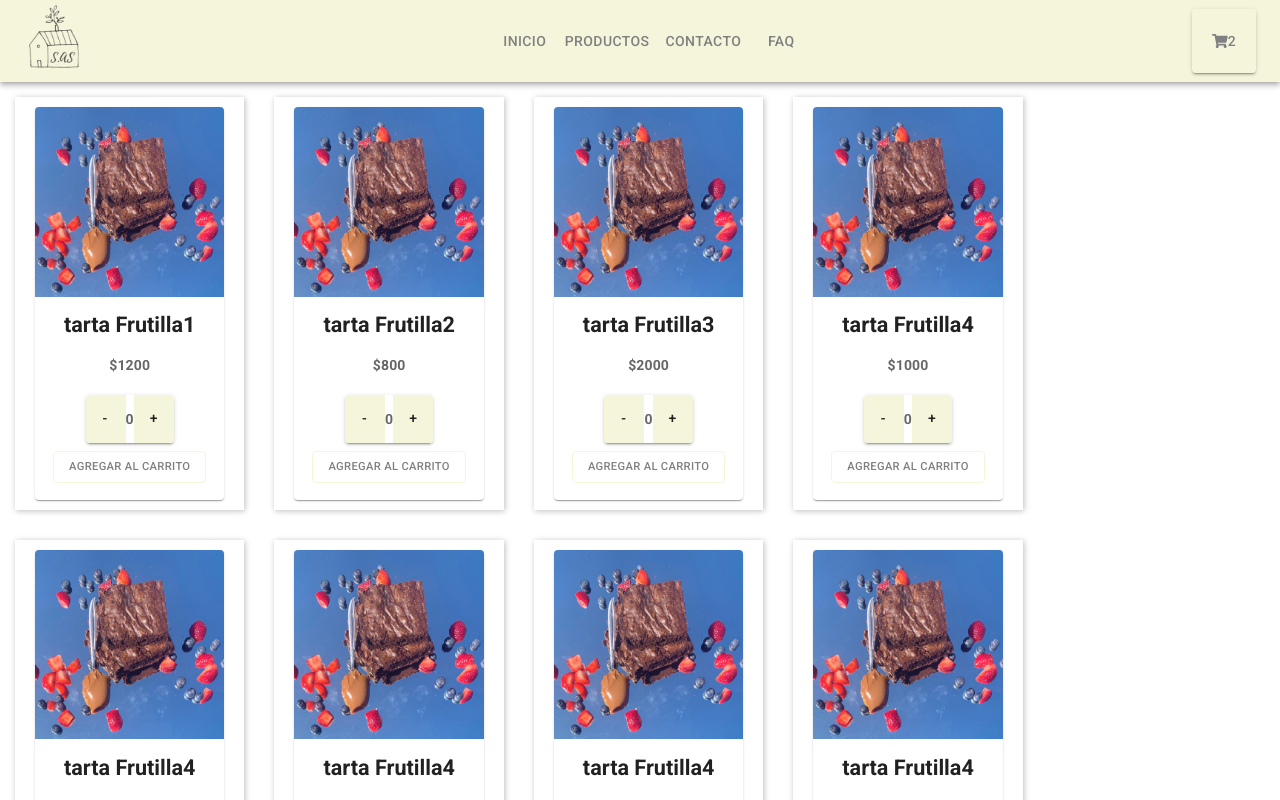
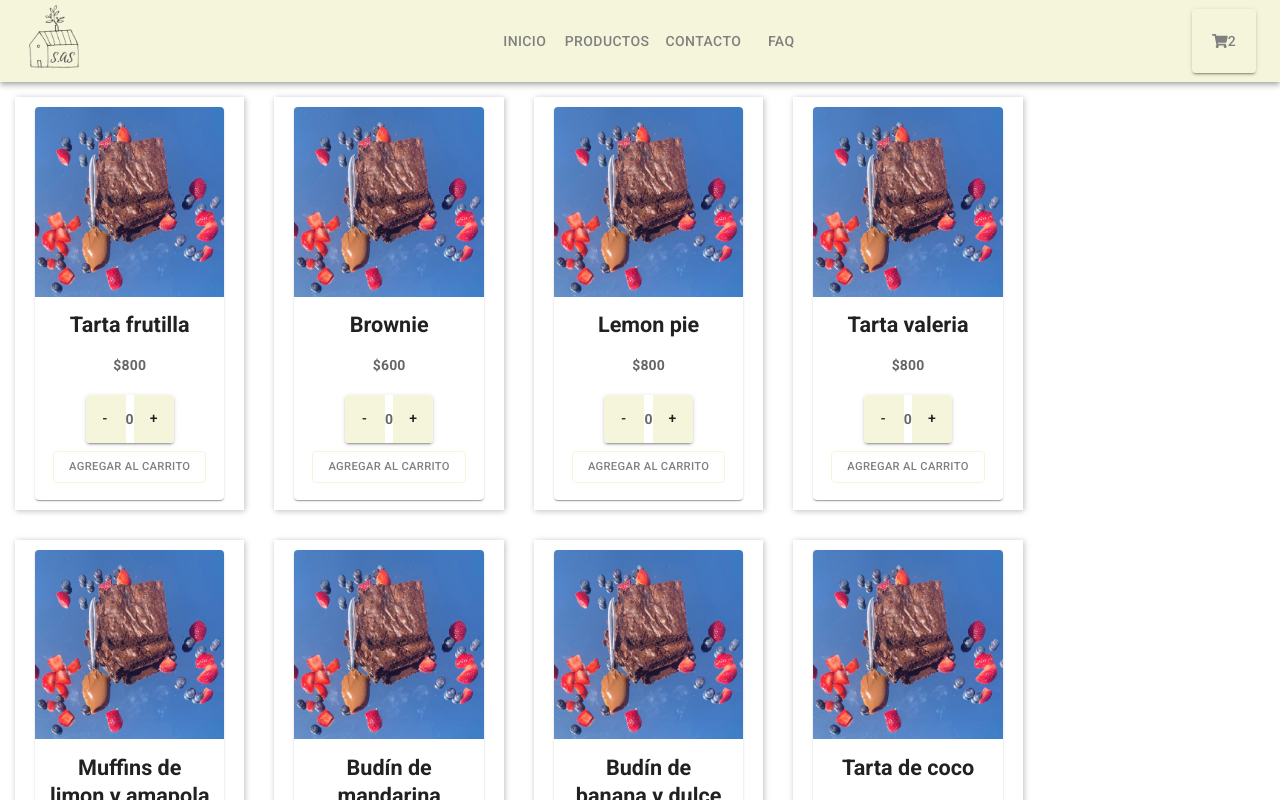
Before and after one commit to demianmozo/react_proyect, a React (Create React App) app: page / in a window 1280 px wide. Shown: the top 800 px of the page. Built offline with nearby package versions, Linux system fonts and the light colour scheme.

Commit message:
Implementando mapeo y promises

```diff
--- a/src/App.js
+++ b/src/App.js
@@ -9,6 +9,17 @@ import '@fontsource/roboto/500.css';
 import '@fontsource/roboto/700.css';
 
 function App() {
+const promesa1 = new Promise((resolve, reject) => {
+  setTimeout(() => {
+    const respuesta = 'Data productos'
+    resolve(respuesta)
+    }, 5000)
+  })
+
+  promesa1.then((respuesta) => {
+    console.log('respuesta de promesa', respuesta)
+  })
+
   return (
     <div className="App">
       <NavBar />
--- a/src/components/ItemCount/ItemCount.jsx
+++ b/src/components/ItemCount/ItemCount.jsx
@@ -5,7 +5,7 @@ import Button from '@mui/material/Button';
 import ButtonGroup from '@mui/material/ButtonGroup';
 
 
-function ItemCount({ stock, initial }) {
+function ItemCount({ stock, initial, title}) {
     const [count, setCount] = useState(0)
 
     const add = () => {
@@ -22,6 +22,13 @@ function ItemCount({ stock, initial }) {
         setCount(count - 1)
         }
     }
+    const onAdd = () => {
+        if (count > 0) {
+        console.log('Agregaste ', title, 'al carrito')
+    } else {
+
+    }
+    }
 
     return (
         <div>
@@ -32,7 +39,7 @@ function ItemCount({ stock, initial }) {
             </Typography>
             <Button onClick={add}>+</Button>
             </ButtonGroup>
-            <Button variant="outlined">Agregar al carrito</Button>
+            <Button onClick={onAdd} variant="outlined">Agregar al carrito</Button>
         </div>
     )
 }
--- a/src/components/ItemListContainer/ItemListContainer.jsx
+++ b/src/components/ItemListContainer/ItemListContainer.jsx
@@ -1,18 +1,87 @@
+import React, { useState, useEffect } from "react";
+//components
 import Producto from "../Product/Product";
 
 function ItemListContainer() {
+    const [products, setProduct] = useState([])
+
+    const getProducts = new Promise((resolve) => {
+        setTimeout(() => {
+            const mockProducts = [
+                {
+                    id: '1',
+                    title: 'Tarta frutilla',
+                    price: 800,
+                    description: 'deliciosa tarta de frutilla, con crema batida y dulce de leche',
+                    stock: 10
+                },
+                {
+                    id: '2',
+                    title: 'Brownie',
+                    price: 600,
+                    description: 'brownie denso y humedo',
+                    stock: 8
+                },
+                {
+                    id: '3',
+                    title: 'Lemon pie',
+                    price: 800,
+                    description: 'Hecho con limones organicos',
+                    stock: 5
+                },
+                {
+                    id: '4',
+                    title: 'Tarta valeria',
+                    price: 800,
+                    description: 'deliciosa tarta de dulce de leche cubierta con chocolate',
+                    stock: 13
+                },
+                {
+                    id: '5',
+                    title: 'Muffins de limon y amapola',
+                    price: 1100,
+                    description: 'docena de muffins livianos con textura esponjosa y baño de limon',
+                    stock: 5
+                },
+                {
+                    id: '6',
+                    title: 'Budín de mandarina',
+                    price: 400,
+                    description: 'Sabroso budin de mandarina con un dulce glaseado',
+                    stock: 10
+                },
+                {
+                    id: '7',
+                    title: 'Budín de banana y dulce de leche',
+                    price: 800,
+                    description: 'Budin de textura humeda y relleno de dulce de leche',
+                    stock: 4
+                },
+                {
+                    id: '8',
+                    title: 'Tarta de coco',
+                    price: 1000,
+                    description: 'Tarta de masa suave, rellena de dulce de leche y cubierta de coco rallado',
+                    stock: 10
+                }
+            ]
+            resolve(mockProducts)
+        }, 2000)
+    })
+
+    useEffect(() => {
+        getProducts.then((res) => {
+            setProduct(res)
+        })
+    },[])
+
     return (
-            <div>
-                <Producto title="tarta Frutilla1" price="1200" />
-                <Producto title="tarta Frutilla2" price="800" />
-                <Producto title="tarta Frutilla3" price="2000" />
-                <Producto title="tarta Frutilla4" price="1000" />
-                <Producto title="tarta Frutilla4" price="1000" />
-                <Producto title="tarta Frutilla4" price="1000" />
-                <Producto title="tarta Frutilla4" price="1000" />
-                <Producto title="tarta Frutilla4" price="1000" />
-                <Producto title="tarta Frutilla4" price="1000" />
-            </div>
+        <div>
+            {products.map((product) => {
+                return (<Producto key={product.id} title={product.title} price={product.price} stock={product.stock} />)
+                })
+            }
+        </div>
         )
 }
 
--- a/src/components/Product/Product.jsx
+++ b/src/components/Product/Product.jsx
@@ -12,7 +12,7 @@ import Typography from '@mui/material/Typography';
 
 //functional component
 
-function Producto({title, price}) {
+function Producto({ title, price, stock }) {
   return (
     <div className="container-producto">
       <Card sx={{ maxWidth: 345 }}>
@@ -30,7 +30,7 @@ function Producto({title, price}) {
         </Typography>
       </CardContent>
       <CardActions>
-        <ItemCount stock='5' initial='0' />
+          <ItemCount initial={0} stock={stock} title={title} />
       </CardActions>
     </Card>
     </div>
```
Also changed, not shown: src/components/Item/Item.css (added), src/components/Item/Item.jsx (added), src/components/ItemList/ItemList.css (added), src/components/ItemList/ItemList.jsx (added).
